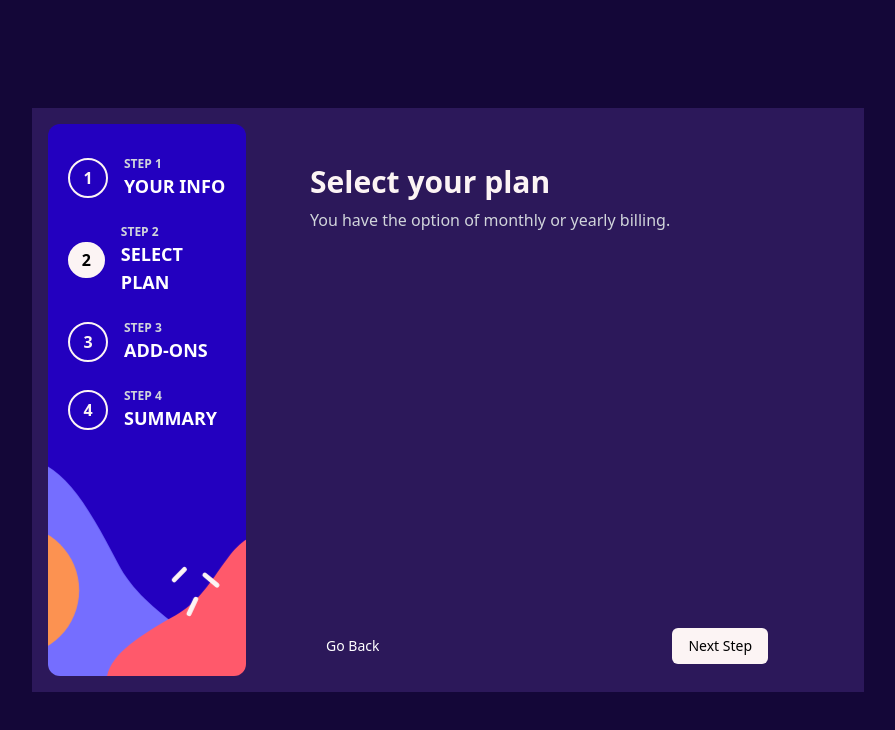
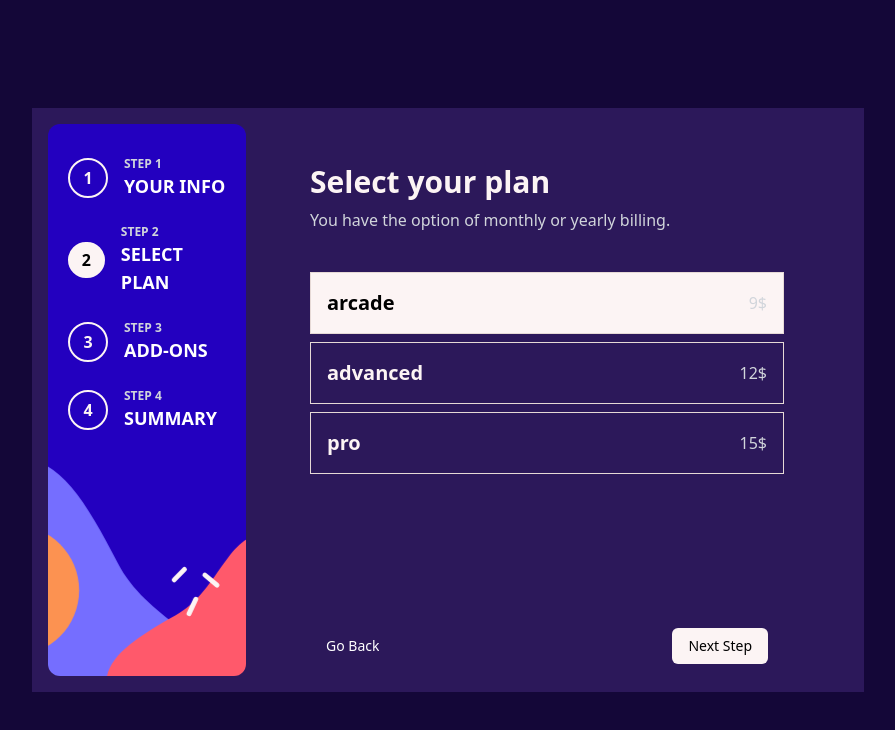
Before and after one commit to AtanasovCode/planit-multistep-form, a React app: page /multi-step/step-one in a window 1280 px wide. Both pictures are taken after a click on the button "Next Step". Shown: the top 730 px of the page, without its empty margins (192-1087 px from the left). Built offline with nearby package versions, Linux system fonts and the light colour scheme; the HTML template or start-up script is replaced by a standard one.

Commit message:
implemented reusable modal selection in StepTwo component

```diff
--- a/src/steps/StepTwo.jsx
+++ b/src/steps/StepTwo.jsx
@@ -1,8 +1,19 @@
 import { useStore } from "../../useStore";
+
 import Heading from "../components/Heading";
+import ModelSelect from "../components/ModelSelect";
 
 
 const StepTwo = () => {
+
+    const {
+        pricing,
+        selectedModel,
+    } = useStore();
+
+    //getting the selected pricing model object
+    const pricingModel = pricing.find((item) => item.type === selectedModel);
+
     return (
         <div className="
             flex flex-col items-center justify-center text-text z-[99]
@@ -12,6 +23,21 @@ const StepTwo = () => {
                 title="Select your plan"
                 subtitle="You have the option of monthly or yearly billing."
             />
+            <div className="
+                grid grid-cols-1 gap-2 justify-items-center w-full mt-4
+            ">
+                {
+                    pricingModel?.plans.map((plan) => {
+                        return (
+                            <ModelSelect
+                                key={plan.name}
+                                name={plan.name}
+                                price={plan.price}
+                            />
+                        );
+                    })
+                }
+            </div>
         </div>
     );
 }
```
